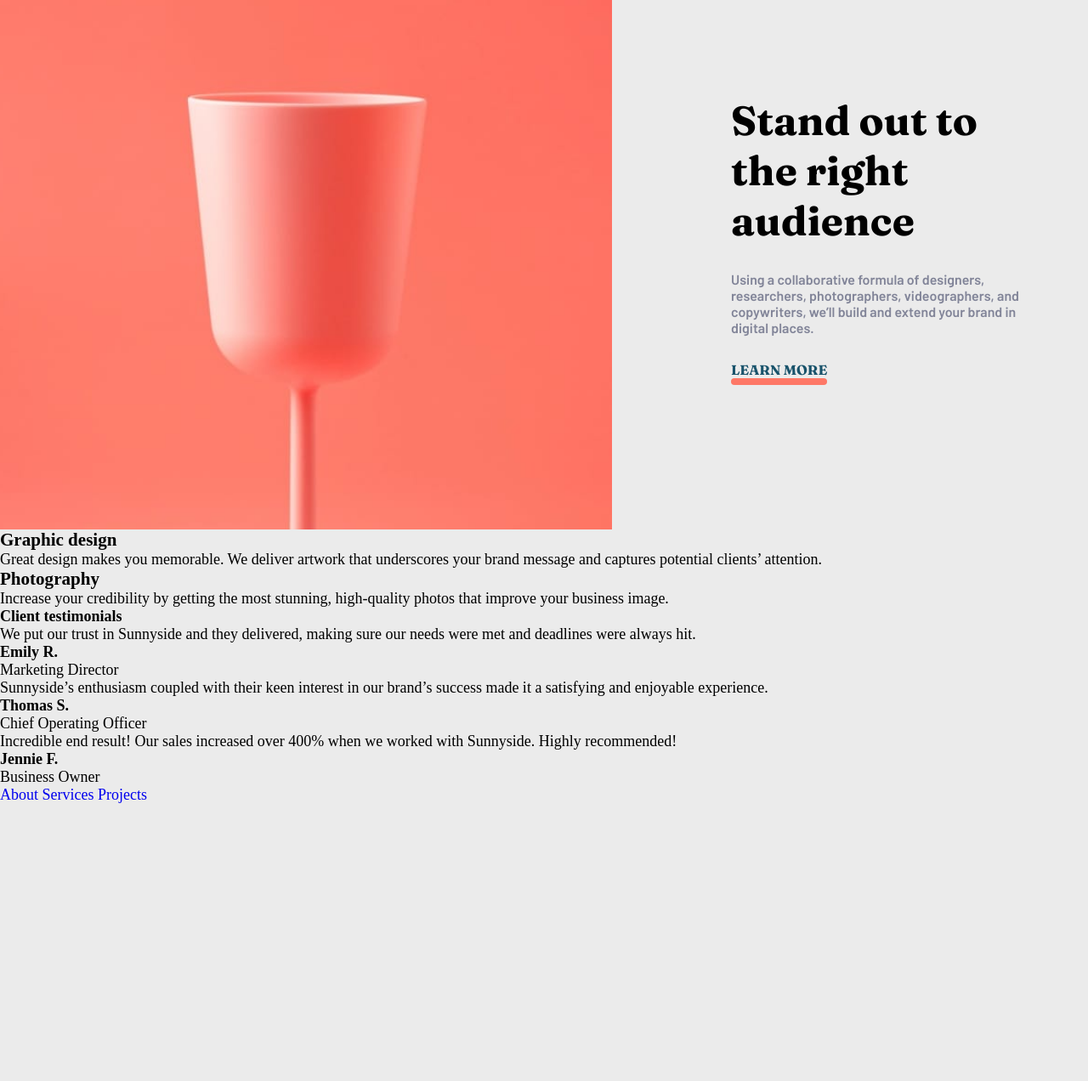
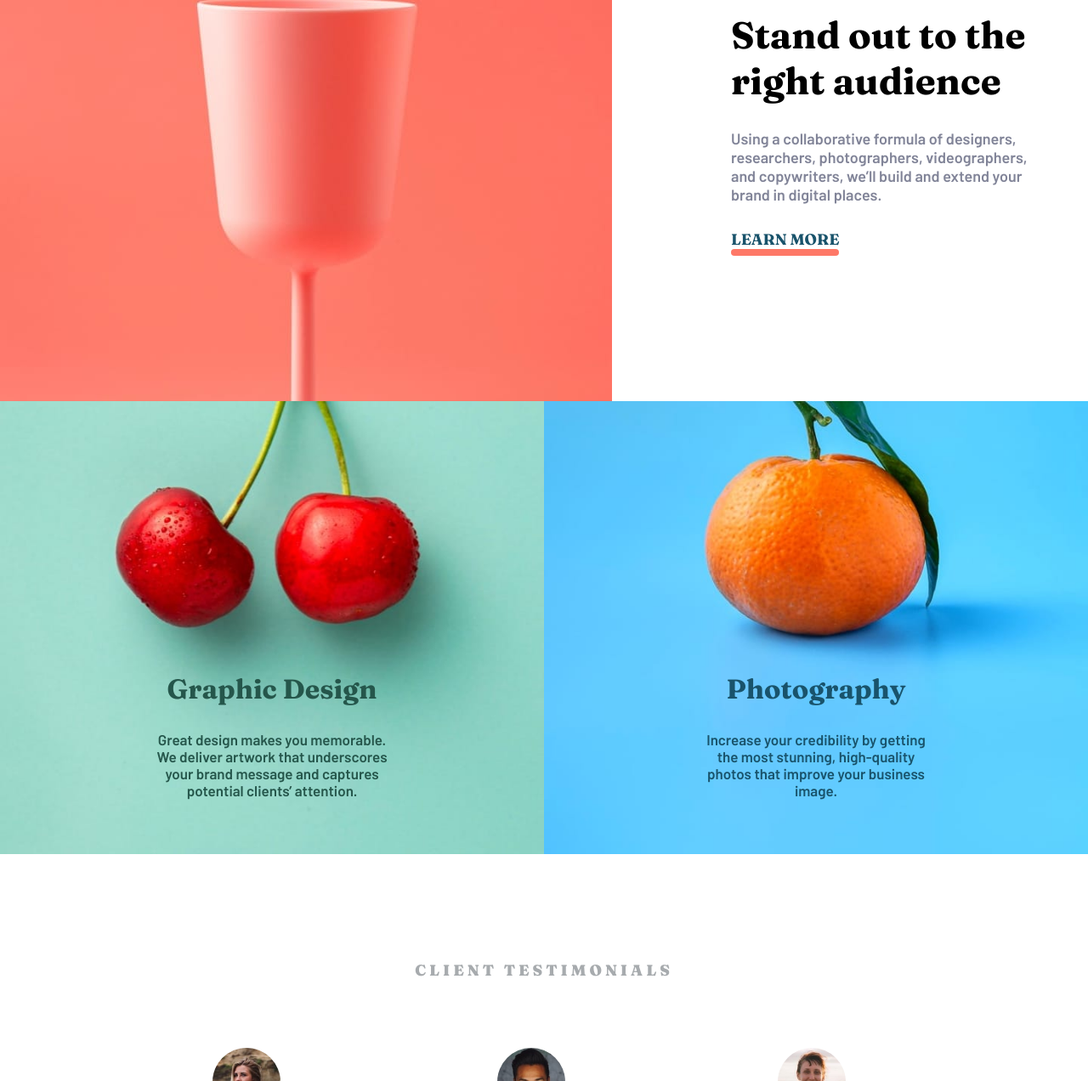
Before and after one commit to M4thez/sunnyside-landing-page, a plain HTML site: page index.html in a window 1280 px wide. Shown: the part 1528-2800 px from the top of the page at 85% size. Before the commit the page ends 2474 px from the top, so only its background shows below. Drawn offline with Linux system fonts and the light colour scheme.

Commit message:
Desktop page - done

```diff
--- a/index.html
+++ b/index.html
@@ -19,9 +19,7 @@
 
   <section class="header-img">
     <header>
-      <img
-        src="images/logo.svg"
-        alt="sunnyside's brand logo" />
+      <img src="images/logo.svg" alt="sunnyside's brand logo" />
       <nav>
         <a href="#">About</a>
         <a href="#">Services</a>
@@ -66,48 +64,74 @@
     </div>
   </section>
 
-  <section>
+  <section class="box-two">
     <article>
-      <h3>Graphic design</h3>
+      <img src="images/desktop/image-graphic-design.jpg" alt="two cherries on a blue-green surface" />
+      <div>
+        <h3>Graphic Design</h3>
         <p>
           Great design makes you memorable. We deliver artwork that underscores your brand message and captures potential
           clients’ attention.
         </p>
+      </div>
     </article>
     <article>
-      <h3>Photography</h3>
-      <p>Increase your credibility by getting the most stunning, high-quality photos that improve your business image.
+      <img src="images/desktop/image-photography.jpg" alt="an orange on a light-blue surface" />
+      <div>
+        <h3 class="photography">Photography</h3>
+        <p class="photography">Increase your credibility by getting the most stunning, high-quality photos that improve your business image.
         </p>
+      </div>
     </article>
   </section>
 
-  <section>
+  <section class="box-three">
     <h4>Client testimonials</h4>
 
+    <div>
       <article>
+        <img src="images/image-emily.jpg" alt="photo of Emily" />
         <p>We put our trust in Sunnyside and they delivered, making sure our needs were met and deadlines were always hit.</p>
         <b>Emily R.</b>
-      <p>Marketing Director</p>
+        <p class="testimonials__position">Marketing Director</p>
       </article>
-
       <article>
+        <img src="images/image-thomas.jpg" alt="photo of Thomas" />
         <p>Sunnyside’s enthusiasm coupled with their keen interest in our brand’s success made it a satisfying and enjoyable experience.</p>
         <b>Thomas S.</b>
-      <p>Chief Operating Officer</p>
+        <p class="testimonials__position">Chief Operating Officer</p>
       </article>
-
       <article>
+        <img src="images/image-jennie.jpg" alt="photo of Jennie" />
         <p>Incredible end result! Our sales increased over 400% when we worked with Sunnyside. Highly recommended!</p>
         <b>Jennie F.</b>
-      <p>Business Owner</p>
+        <p class="testimonials__position">Business Owner</p>
       </article>
+    </div>
+  </section>
 
+  <section class="gallery">
+    <div><img src="images/desktop/image-gallery-milkbottles.jpg" alt="gallery image milkbottles" /></div>
+    <div><img src="images/desktop/image-gallery-orange.jpg" alt="gallery image orange" /></div>
+    <div><img src="images/desktop/image-gallery-cone.jpg" alt="gallery image cone" /></div>
+    <div><img src="images/desktop/image-gallery-sugarcubes.jpg" alt="gallery image sugarcubes" /></div>
   </section>
 
   <footer>
+    <img class="footer__logo" src="images/logoDark.svg" alt="sunnyside's brand dark logo" />
+
+    <div class="footer__links">
       <a href="#">About</a>
       <a href="#">Services</a>
       <a href="#">Projects</a>
+    </div>
+    <div>
+      <a href="#"><img src="images/icon-facebook.svg" alt="facebook icon"/></a>
+      <a href="#"><img src="images/icon-instagram.svg" alt="instagram icon" /></a>
+      <a href="#"><img src="images/icon-twitter.svg" alt="twitter icon" /></a>
+      <a href="#"><img src="images/icon-pinterest.svg" alt="pinterest icon" /></a>
+
+    </div>
   </footer>
 
   <!-- <div class="attribution">
--- a/style.scss
+++ b/style.scss
@@ -31,7 +31,7 @@ html {
 }
 
 body {
-    background-color: rgb(235, 235, 235);
+    background-color: white;
 }
 
 header {
@@ -63,17 +63,19 @@ nav {
 
 .header-img {
     background-image: url("images/desktop/image-header.jpg");
+    background-color: rgb(31, 192, 255);
     background-size: cover;
     background-repeat: no-repeat;
     background-position: center center;
-    height: 900px;
+    height: 800px;
 }
 
 h1 {
     text-align: center;
-    font: 700 52px $font-fraunces;
+    font: 700 48px $font-fraunces;
     color: white;
     text-transform: uppercase;
+    letter-spacing: 8px;
     padding: 50px 0px;
 }
 
@@ -118,23 +120,24 @@ h1 {
     }
 
     h2 {
-        font: 700 48px $font-fraunces;
+        font: 700 44px $font-fraunces;
     }
 
     p {
-        font: 600 16px $font-barlow;
+        font: 600 18px $font-barlow;
         color: $dark-grayish-blue;
     }
 
     a {
         color: $dark-blue;
-        font: 700 16px $font-fraunces;
+        font: 700 18px $font-fraunces;
         text-transform: uppercase;
     }
 
     img {
         flex: 0 0 50%;
-        object-fit: cover;
+        width: 100%;
+        // object-fit: cover;
     }
 }
 
@@ -153,3 +156,115 @@ h1 {
     @extend %underline;
     background: $soft-red;
 }
+
+.box-two {
+    display:flex;
+    article {
+        flex: 0 0 50%;
+        position: relative;
+        div {
+            position: absolute;
+            bottom: 70px;
+            padding: 0 180px;
+            text-align: center;
+            h3 {
+                font: 700 32px $font-fraunces;
+                color: $dark-desat-cyan;
+                margin-bottom: 30px;
+            }
+            p {
+                font: 600 17px $font-barlow;
+                color: $dark-desat-cyan;
+            }
+            .photography {
+                color: $dark-blue;
+            }
+        }
+        img {
+            width: 100%;
+        }
+    }
+}
+
+.box-three {
+    h4 {
+        text-align: center;
+        font: 900 18px $font-fraunces;
+        text-transform: uppercase;
+        letter-spacing: 4px;
+        color: $grayish-blue;
+        padding-top: 120px;
+    }
+    div {
+        display: flex;
+        text-align: center;
+        padding: 80px 150px;
+    }
+    img {
+        border-radius: 50%;
+        width: 80px;
+    }
+    article {
+        margin-right: 40px;
+    }
+    article > * {
+        margin-bottom: 50px;
+    }
+    p {
+        font: 600 18px $font-barlow;
+        color: $darker-grayish-blue;
+    }
+    b {
+        font: 900 20px $font-fraunces;
+        color: $dark-desat-cyan;
+    }
+    .testimonials__position {
+        font-size: 15px;
+        color: $grayish-blue;
+        padding-top: 10px;
+    }
+}
+
+.gallery {
+    display: flex;
+    div {
+        flex: 25%;
+        max-width: 25%;
+    }
+    img {
+        display: block;
+        width: 100%;
+    }
+}
+
+footer {
+    display: flex;
+    flex-direction: column;
+    background-color: #90d4c5;
+    align-items: center;
+    padding: 60px;
+
+    .footer__logo {
+        width: 150px;
+    }
+    div {
+        display: flex;
+        gap: 30px;
+    }
+    .footer__links {
+        padding-top: 40px;
+        padding-bottom: 80px;
+        gap: 60px;
+        a {
+            color: $dark-moderate-cyan;
+            font: 600 17px $font-barlow;
+        }
+        a:hover {
+            color: white;
+        }
+    }
+
+    div a img:hover {
+        filter: brightness(0) saturate(100%) invert(100%) sepia(0%) saturate(3401%) hue-rotate(178deg) brightness(104%) contrast(109%);
+    }
+}
```
Also changed, not shown: images/logoDark.svg (added), style.css, 1 other file. Lines whose indentation alone changed are shown as unchanged.
